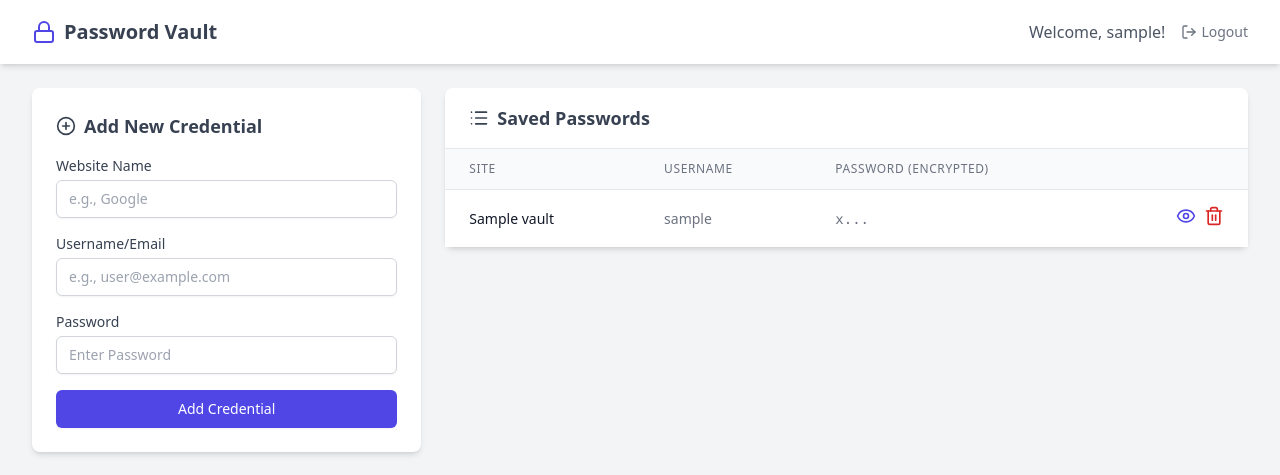
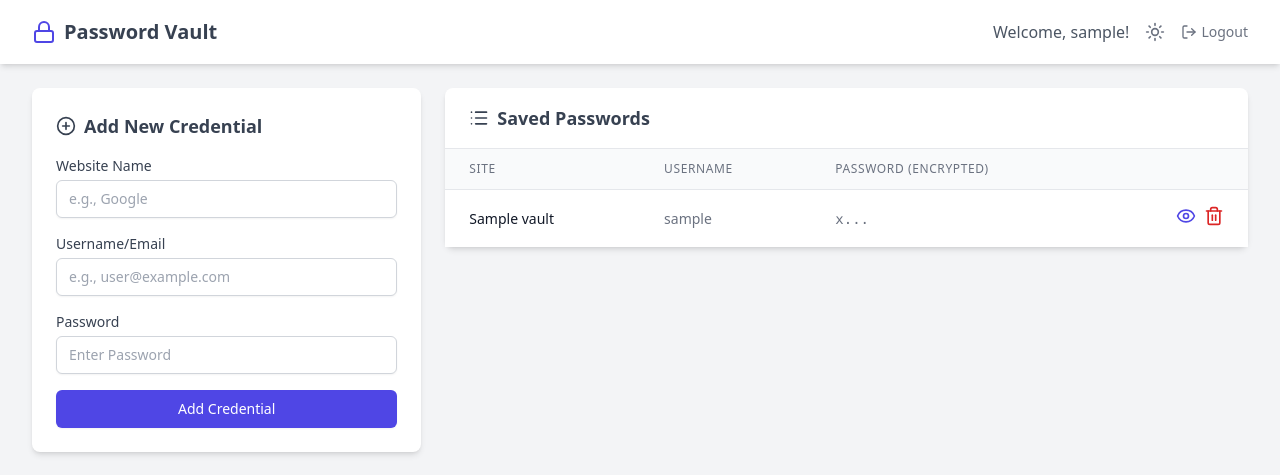
Before and after one commit to vignesh-pandian-p/smart-password-vault, a PHP site: page /dashboard.php in a window 1280 px wide. Shown: the top 475 px of the page. Run offline with PHP 8.4, Linux system fonts and the light colour scheme; the visitor is signed in with stand-in values (Sample User, id 1); tables that the repository leaves empty hold one stand-in row (values such as "Sample post"); some libraries are stand-ins or nearby versions.

Commit message:
Feat: Implement Dark Mode
This commit introduces a dark mode feature to the Smart Password Vault application. The changes include:

- **Dark Mode Toggle**: A toggle button has been added to the dashboard's navigation bar, allowing users to switch between light and dark themes.
- **Theme Persistence**: The user's theme preference is saved in a cookie, so it persists across sessions.
- **Updated UI**: The `login.php`, `register.php`, and `dashboard.php` pages have been updated with `dark:` variants in their TailwindCSS classes to ensure a consistent and visually appealing dark theme.
- **JavaScript Logic**: JavaScript has been added to handle the theme switching and cookie management.

```diff
--- a/dashboard.php
+++ b/dashboard.php
@@ -25,18 +25,24 @@ $result = $stmt->get_result();
     <script src="https://cdn.tailwindcss.com"></script>
     <script src="https://unpkg.com/lucide@latest"></script>
 </head>
-<body class="bg-gray-100">
+<body class="bg-gray-100 dark:bg-gray-900">
 
-    <nav class="bg-white shadow-md">
+    <nav class="bg-white dark:bg-gray-800 shadow-md">
         <div class="max-w-7xl mx-auto px-4 sm:px-6 lg:px-8">
             <div class="flex justify-between items-center h-16">
                 <div class="flex items-center">
                     <i data-lucide="lock" class="w-6 h-6 mr-2 text-indigo-600"></i>
-                    <span class="font-bold text-xl text-gray-700">Password Vault</span>
+                    <span class="font-bold text-xl text-gray-700 dark:text-gray-200">Password Vault</span>
                 </div>
                 <div class="flex items-center">
-                    <span class="text-gray-600 mr-4">Welcome, <?php echo htmlspecialchars($_SESSION['username']); ?>!</span>
-                    <a href="logout.php" class="flex items-center text-sm font-medium text-gray-500 hover:text-indigo-600">
+                    <span class="text-gray-600 dark:text-gray-300 mr-4">Welcome, <?php echo htmlspecialchars($_SESSION['username']); ?>!</span>
+
+                    <button id="dark-mode-toggle" class="mr-4 text-gray-500 dark:text-gray-400 hover:text-indigo-600 dark:hover:text-indigo-400">
+                        <i data-lucide="sun" class="w-5 h-5 block dark:hidden"></i>
+                        <i data-lucide="moon" class="w-5 h-5 hidden dark:block"></i>
+                    </button>
+
+                    <a href="logout.php" class="flex items-center text-sm font-medium text-gray-500 dark:text-gray-400 hover:text-indigo-600 dark:hover:text-indigo-400">
                         <i data-lucide="log-out" class="w-4 h-4 mr-1"></i>
                         Logout
                     </a>
@@ -50,26 +56,26 @@ $result = $stmt->get_result();
 
             <!-- Add New Credential Form -->
             <div class="md:col-span-1">
-                <div class="bg-white rounded-lg shadow-md p-6">
-                    <h3 class="text-lg font-semibold text-gray-700 flex items-center mb-4">
+                <div class="bg-white dark:bg-gray-800 rounded-lg shadow-md p-6">
+                    <h3 class="text-lg font-semibold text-gray-700 dark:text-gray-200 flex items-center mb-4">
                         <i data-lucide="plus-circle" class="w-5 h-5 mr-2"></i>
                         Add New Credential
                     </h3>
                     <form method="post" action="add_password.php" class="space-y-4">
                         <div>
-                            <label for="site_name" class="block text-sm font-medium text-gray-700">Website Name</label>
+                            <label for="site_name" class="block text-sm font-medium text-gray-700 dark:text-gray-300">Website Name</label>
                             <input type="text" id="site_name" name="site_name" placeholder="e.g., Google" required
-                                   class="mt-1 block w-full px-3 py-2 bg-white border border-gray-300 rounded-md shadow-sm placeholder-gray-400 focus:outline-none focus:ring-indigo-500 focus:border-indigo-500 sm:text-sm">
+                                   class="mt-1 block w-full px-3 py-2 bg-white dark:bg-gray-700 dark:text-gray-200 border border-gray-300 dark:border-gray-600 rounded-md shadow-sm placeholder-gray-400 dark:placeholder-gray-500 focus:outline-none focus:ring-indigo-500 focus:border-indigo-500 sm:text-sm">
                         </div>
                         <div>
-                            <label for="site_username" class="block text-sm font-medium text-gray-700">Username/Email</label>
+                            <label for="site_username" class="block text-sm font-medium text-gray-700 dark:text-gray-300">Username/Email</label>
                             <input type="text" id="site_username" name="site_username" placeholder="e.g., user@example.com" required
-                                   class="mt-1 block w-full px-3 py-2 bg-white border border-gray-300 rounded-md shadow-sm placeholder-gray-400 focus:outline-none focus:ring-indigo-500 focus:border-indigo-500 sm:text-sm">
+                                   class="mt-1 block w-full px-3 py-2 bg-white dark:bg-gray-700 dark:text-gray-200 border border-gray-300 dark:border-gray-600 rounded-md shadow-sm placeholder-gray-400 dark:placeholder-gray-500 focus:outline-none focus:ring-indigo-500 focus:border-indigo-500 sm:text-sm">
                         </div>
                         <div>
-                            <label for="site_password" class="block text-sm font-medium text-gray-700">Password</label>
+                            <label for="site_password" class="block text-sm font-medium text-gray-700 dark:text-gray-300">Password</label>
                             <input type="password" id="site_password" name="site_password" placeholder="Enter Password" required
-                                   class="mt-1 block w-full px-3 py-2 bg-white border border-gray-300 rounded-md shadow-sm placeholder-gray-400 focus:outline-none focus:ring-indigo-500 focus:border-indigo-500 sm:text-sm">
+                                   class="mt-1 block w-full px-3 py-2 bg-white dark:bg-gray-700 dark:text-gray-200 border border-gray-300 dark:border-gray-600 rounded-md shadow-sm placeholder-gray-400 dark:placeholder-gray-500 focus:outline-none focus:ring-indigo-500 focus:border-indigo-500 sm:text-sm">
                         </div>
                         <button type="submit"
                                 class="w-full flex justify-center py-2 px-4 border border-transparent rounded-md shadow-sm text-sm font-medium text-white bg-indigo-600 hover:bg-indigo-700 focus:outline-none focus:ring-2 focus:ring-offset-2 focus:ring-indigo-500">
@@ -81,42 +87,42 @@ $result = $stmt->get_result();
 
             <!-- Saved Passwords Table -->
             <div class="md:col-span-2">
-                <div class="bg-white rounded-lg shadow-md">
-                    <div class="px-6 py-4 border-b border-gray-200">
-                        <h3 class="text-lg font-semibold text-gray-700 flex items-center">
+                <div class="bg-white dark:bg-gray-800 rounded-lg shadow-md">
+                    <div class="px-6 py-4 border-b border-gray-200 dark:border-gray-700">
+                        <h3 class="text-lg font-semibold text-gray-700 dark:text-gray-200 flex items-center">
                             <i data-lucide="list" class="w-5 h-5 mr-2"></i>
                             Saved Passwords
                         </h3>
                     </div>
                     <div class="overflow-x-auto">
-                        <table class="min-w-full divide-y divide-gray-200">
-                            <thead class="bg-gray-50">
+                        <table class="min-w-full divide-y divide-gray-200 dark:divide-gray-700">
+                            <thead class="bg-gray-50 dark:bg-gray-700">
                                 <tr>
-                                    <th scope="col" class="px-6 py-3 text-left text-xs font-medium text-gray-500 uppercase tracking-wider">Site</th>
-                                    <th scope="col" class="px-6 py-3 text-left text-xs font-medium text-gray-500 uppercase tracking-wider">Username</th>
-                                    <th scope="col" class="px-6 py-3 text-left text-xs font-medium text-gray-500 uppercase tracking-wider">Password (Encrypted)</th>
+                                    <th scope="col" class="px-6 py-3 text-left text-xs font-medium text-gray-500 dark:text-gray-300 uppercase tracking-wider">Site</th>
+                                    <th scope="col" class="px-6 py-3 text-left text-xs font-medium text-gray-500 dark:text-gray-300 uppercase tracking-wider">Username</th>
+                                    <th scope="col" class="px-6 py-3 text-left text-xs font-medium text-gray-500 dark:text-gray-300 uppercase tracking-wider">Password (Encrypted)</th>
                                     <th scope="col" class="relative px-6 py-3">
                                         <span class="sr-only">Actions</span>
                                     </th>
                                 </tr>
                             </thead>
-                            <tbody class="bg-white divide-y divide-gray-200">
+                            <tbody class="bg-white dark:bg-gray-800 divide-y divide-gray-200 dark:divide-gray-700">
                                 <?php while ($row = $result->fetch_assoc()): ?>
                                 <tr>
-                                    <td class="px-6 py-4 whitespace-nowrap text-sm font-medium text-gray-900"><?= htmlspecialchars($row['site_name']) ?></td>
-                                    <td class="px-6 py-4 whitespace-nowrap text-sm text-gray-500"><?= htmlspecialchars($row['site_username']) ?></td>
-                                    <td class="px-6 py-4 whitespace-nowrap text-sm text-gray-500 font-mono"><?= substr($row['encrypted_password'], 0, 20) ?>...</td>
+                                    <td class="px-6 py-4 whitespace-nowrap text-sm font-medium text-gray-900 dark:text-gray-200"><?= htmlspecialchars($row['site_name']) ?></td>
+                                    <td class="px-6 py-4 whitespace-nowrap text-sm text-gray-500 dark:text-gray-400"><?= htmlspecialchars($row['site_username']) ?></td>
+                                    <td class="px-6 py-4 whitespace-nowrap text-sm text-gray-500 dark:text-gray-400 font-mono"><?= substr($row['encrypted_password'], 0, 20) ?>...</td>
                                     <td class="px-6 py-4 whitespace-nowrap text-right text-sm font-medium">
                                         <div class="flex items-center justify-end space-x-2">
                                             <form method="post" action="decrypt.php" class="inline">
                                                 <input type="hidden" name="vault_id" value="<?= $row['id'] ?>">
-                                                <button type="submit" class="text-indigo-600 hover:text-indigo-900" title="Show Password">
+                                                <button type="submit" class="text-indigo-600 hover:text-indigo-900 dark:text-indigo-400 dark:hover:text-indigo-300" title="Show Password">
                                                     <i data-lucide="eye" class="w-5 h-5"></i>
                                                 </button>
                                             </form>
                                             <form method="post" action="delete_password.php" class="inline" onsubmit="return confirm('Are you sure you want to delete this entry?')">
                                                 <input type="hidden" name="vault_id" value="<?= $row['id'] ?>">
-                                                <button type="submit" class="text-red-600 hover:text-red-900" title="Delete Entry">
+                                                <button type="submit" class="text-red-600 hover:text-red-900 dark:text-red-400 dark:hover:text-red-300" title="Delete Entry">
                                                     <i data-lucide="trash-2" class="w-5 h-5"></i>
                                                 </button>
                                             </form>
@@ -135,6 +141,25 @@ $result = $stmt->get_result();
 
     <script>
       lucide.createIcons();
+
+      const darkModeToggle = document.getElementById('dark-mode-toggle');
+      const html = document.documentElement;
+
+      // Check for saved theme preference
+      if (document.cookie.includes('theme=dark')) {
+          html.classList.add('dark');
+      }
+
+      darkModeToggle.addEventListener('click', () => {
+          html.classList.toggle('dark');
+
+          // Save theme preference to cookie
+          if (html.classList.contains('dark')) {
+              document.cookie = "theme=dark;path=/;max-age=31536000"; // Expires in 1 year
+          } else {
+              document.cookie = "theme=light;path=/;max-age=31536000";
+          }
+      });
     </script>
 </body>
 </html>
```
Also changed, not shown: login.php (+15 -10 lines), register.php (+15 -10 lines).
